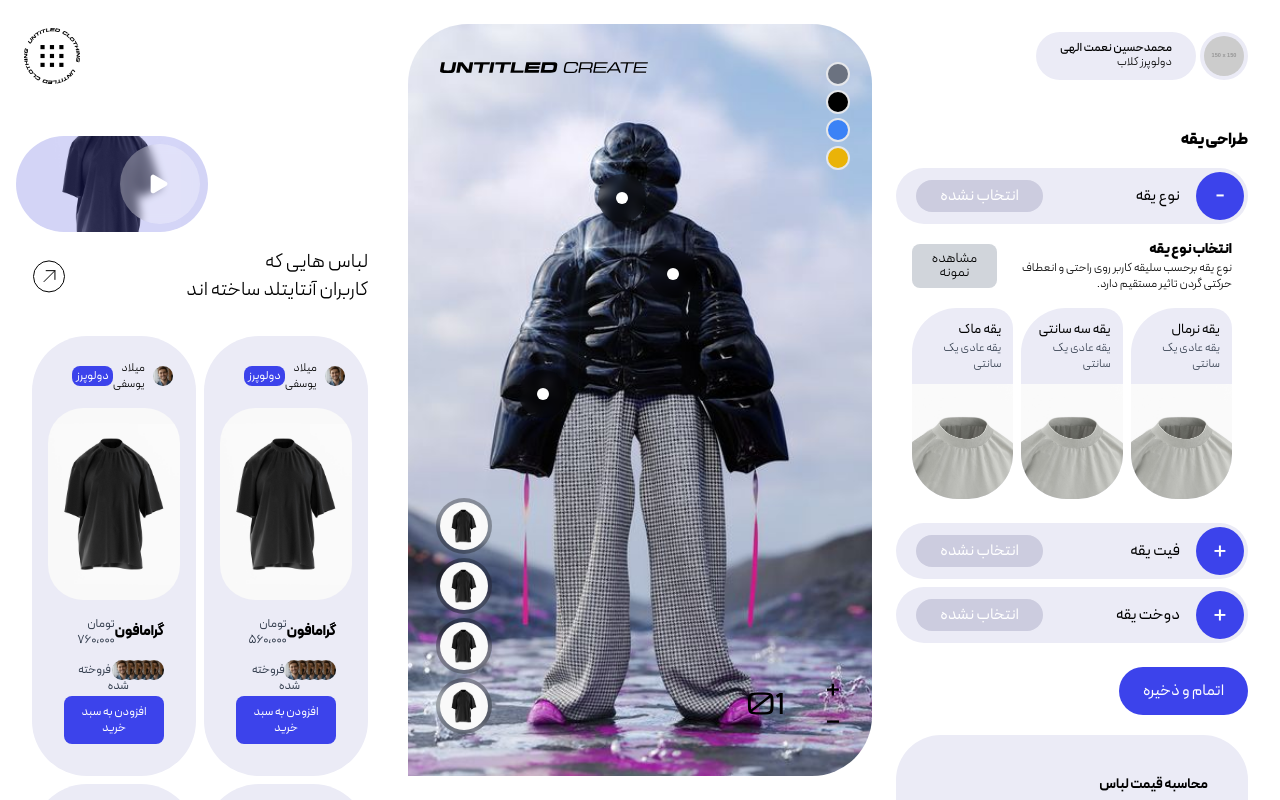
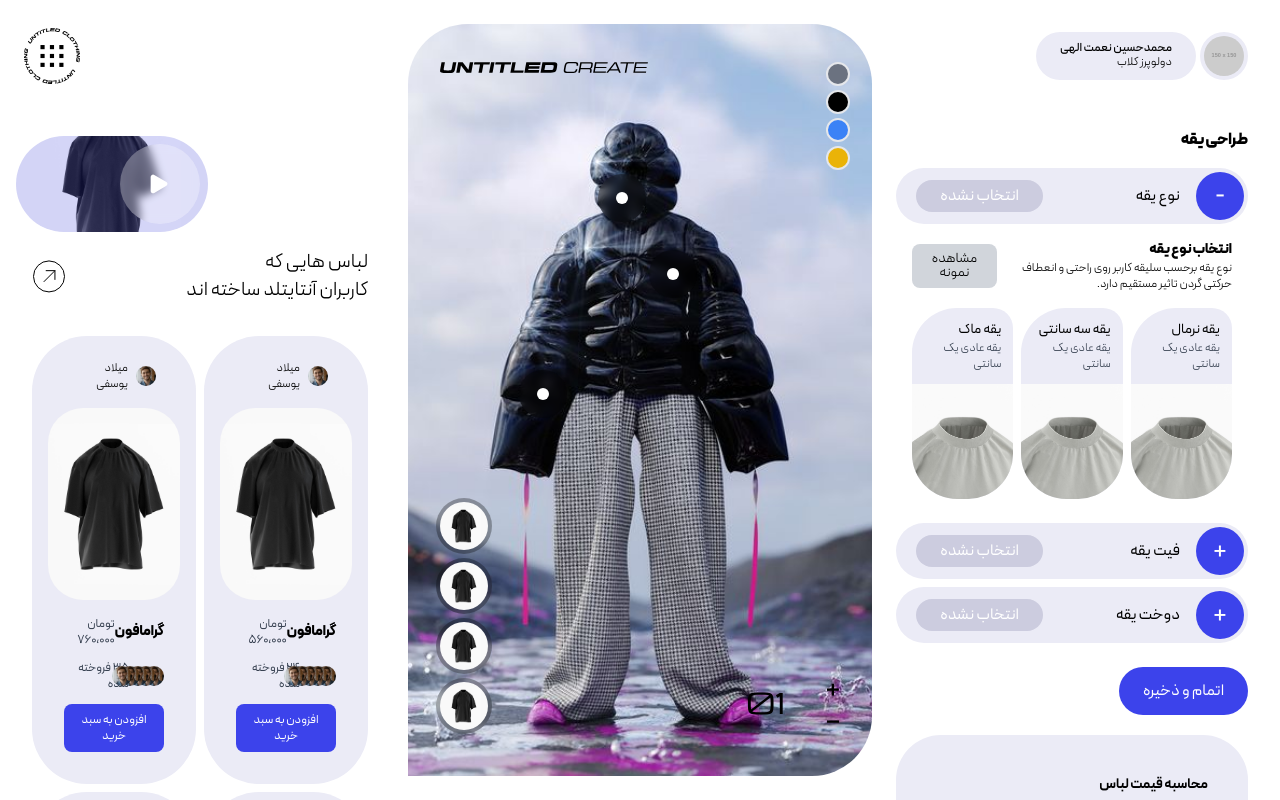
Before and after one commit to nematollahi1999/untitled, a Next.js app: page /create in a window 1280 px wide. Built offline with nearby package versions, Linux system fonts and the light colour scheme.

Commit message:
span removed

```diff
--- a/components/molecules/cards/SingleProductCard.jsx
+++ b/components/molecules/cards/SingleProductCard.jsx
@@ -38,16 +38,16 @@ const SingleProductCard = ({ product }) => {
             />
             <h2 className="text-xs font-light pr-2">{product.name}</h2>
           </div>
-          <span
-            className="p-1 leading-none text-xs text-white rounded-lg"
+        </div>
+        <div>
+          {/* <span
+            className="z-50 p-1 leading-none text-xs text-white rounded-lg"
             style={{
               backgroundColor: "#3C43EB",
             }}
           >
             {product.club}
-          </span>
-        </div>
-
+          </span> */}
           <img
             src={product.image}
             alt={product.title}
@@ -59,12 +59,14 @@ const SingleProductCard = ({ product }) => {
               borderBottomLeftRadius: "35px",
             }}
           />
+        </div>
+
         <div className="flex items-center justify-between px-4">
           <h3 className="text-md font-black text-sm">{product.title}</h3>
           <p className="text-gray-700 text-xs">تومان {product.price}</p>
         </div>
-        <div className="px-4 flex items-center justify-between pt-3">
-          <div className="relative flex items-center mb-4">
+        <div className="px-4 flex items-center justify-between py-3">
+          <div className="relative flex items-center">
             {[...Array(5)].map((_, index) => (
               <img
                 key={index}
```
Lines whose indentation alone changed are shown as unchanged.
